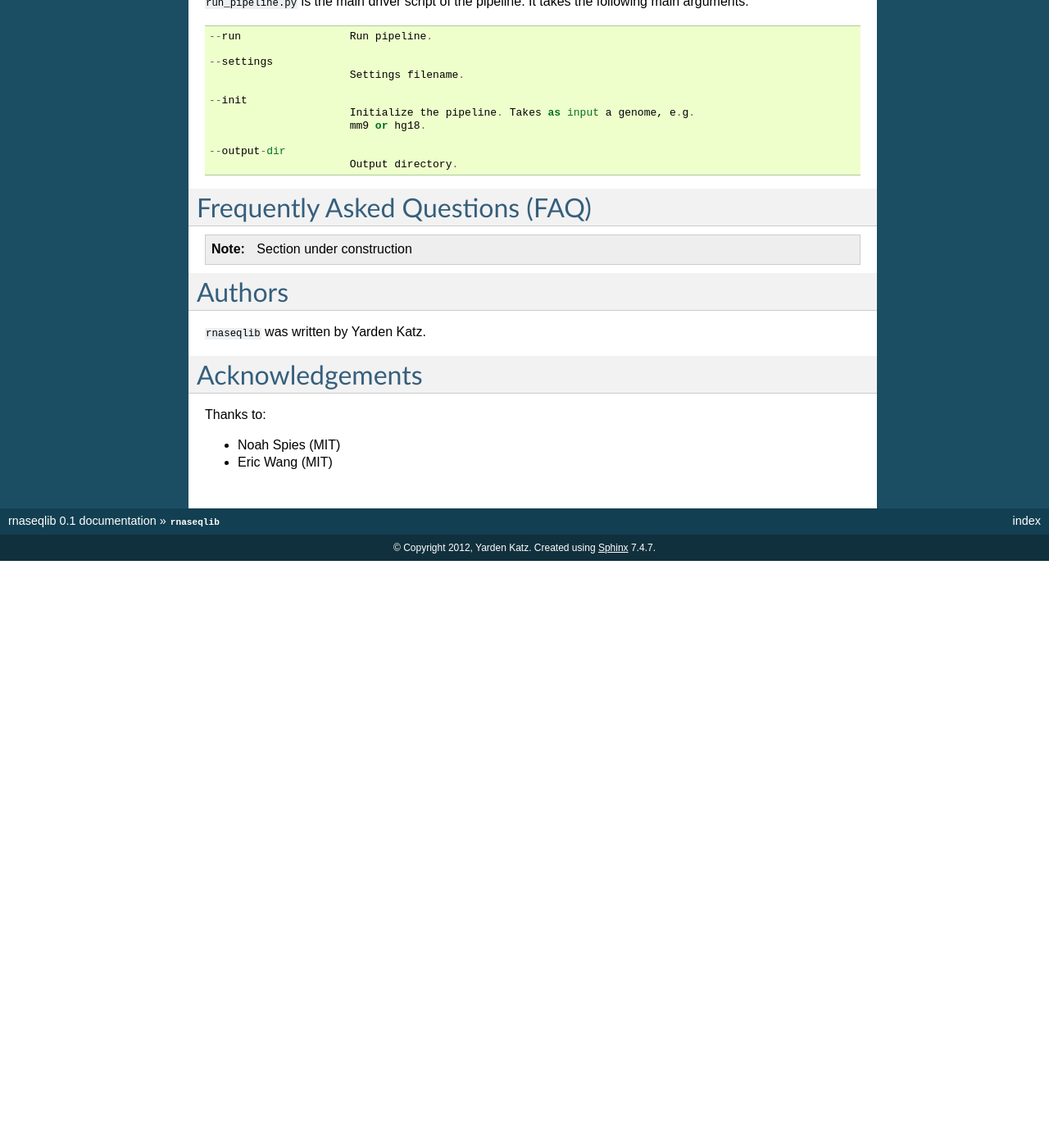
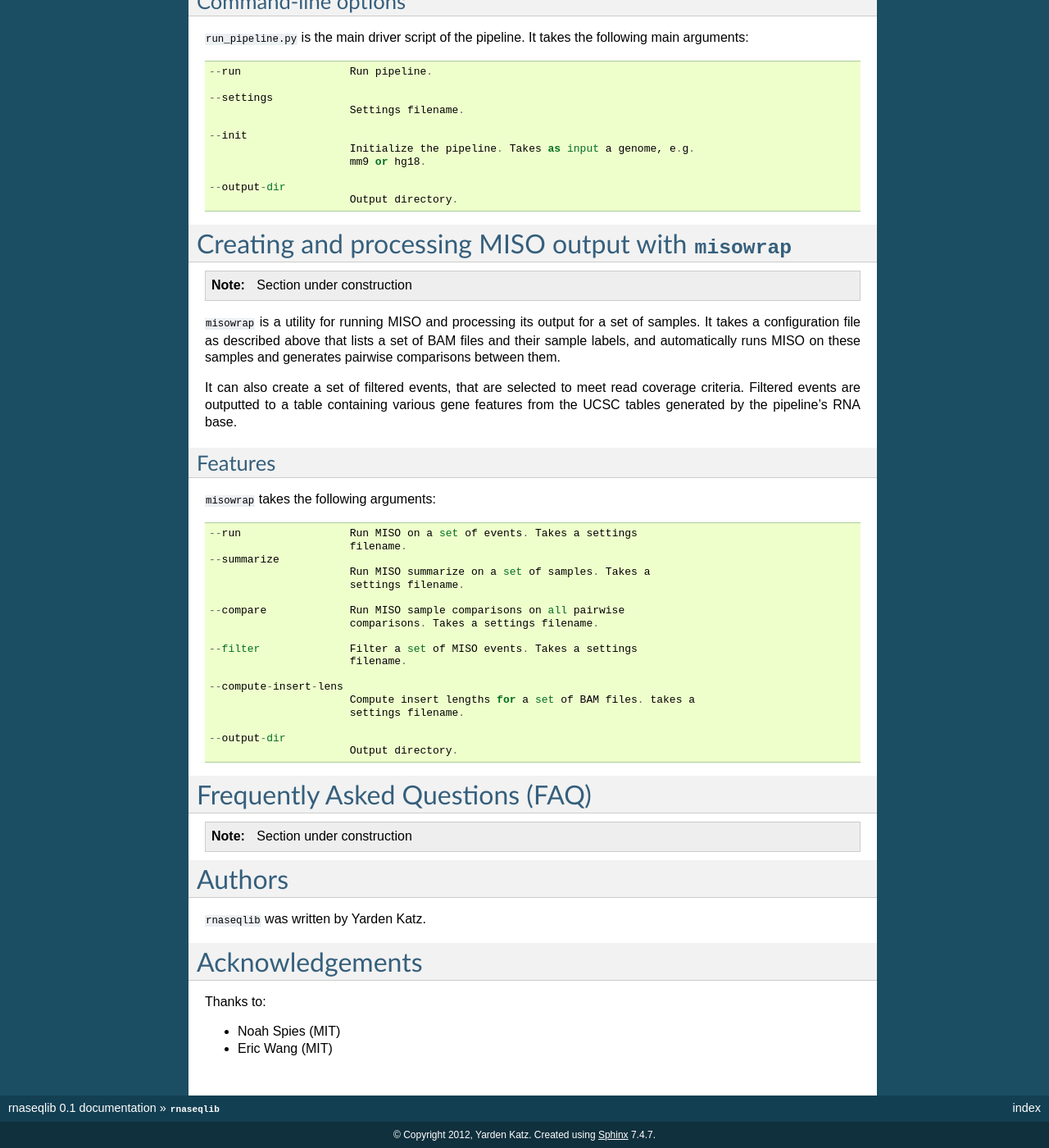
Before and after one commit to yarden/rnaseqlib, a Sphinx documentation site: the page built from docs/source/index.rst, in a window 1280 px wide and 1400 px high, scrolled down 2836 px. Shown: the whole window at 82% size. Built offline with Sphinx 7.4.7, drawn with Linux system fonts in a browser that asks for light colours; before the commit the page ends 3520 px from its top, so only the background shows below that; some of the changed text lies outside the part shown.

Commit message:
misowrap in docs

```diff
--- a/docs/source/index.rst
+++ b/docs/source/index.rst
@@ -170,6 +170,48 @@ Command-line options
                         Output directory.
 
 
+Creating and processing MISO output with ``misowrap``
+=====================================================
+
+.. note::
+
+  Section under construction
+
+``misowrap`` is a utility for running MISO and processing its output for a set of samples.
+It takes a configuration file as described above that lists a set of BAM files and their sample
+labels, and automatically runs MISO on these samples and generates pairwise comparisons between them.
+
+It can also create a set of filtered events, that are selected to meet read coverage criteria.
+Filtered events are outputted to a table containing various gene features from the UCSC tables
+generated by the pipeline's RNA base.
+
+
+Features
+--------
+
+``misowrap`` takes the following arguments: ::
+
+
+  --run                 Run MISO on a set of events. Takes a settings
+                        filename.
+  --summarize
+                        Run MISO summarize on a set of samples. Takes a
+                        settings filename.
+
+  --compare             Run MISO sample comparisons on all pairwise
+                        comparisons. Takes a settings filename.
+
+  --filter              Filter a set of MISO events. Takes a settings
+                        filename.
+
+  --compute-insert-lens
+                        Compute insert lengths for a set of BAM files. takes a
+                        settings filename.
+
+  --output-dir
+                        Output directory.
+
+
 
 Frequently Asked Questions (FAQ)
 ================================
```
